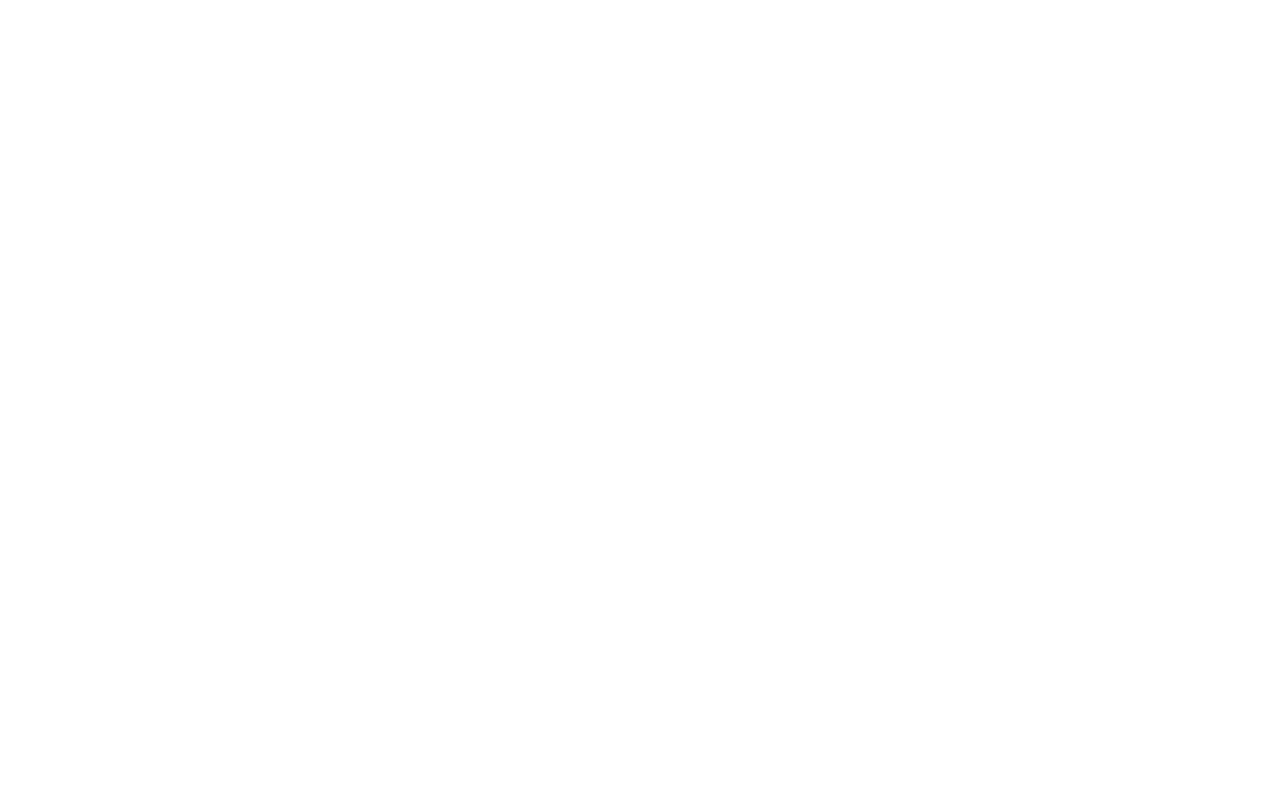
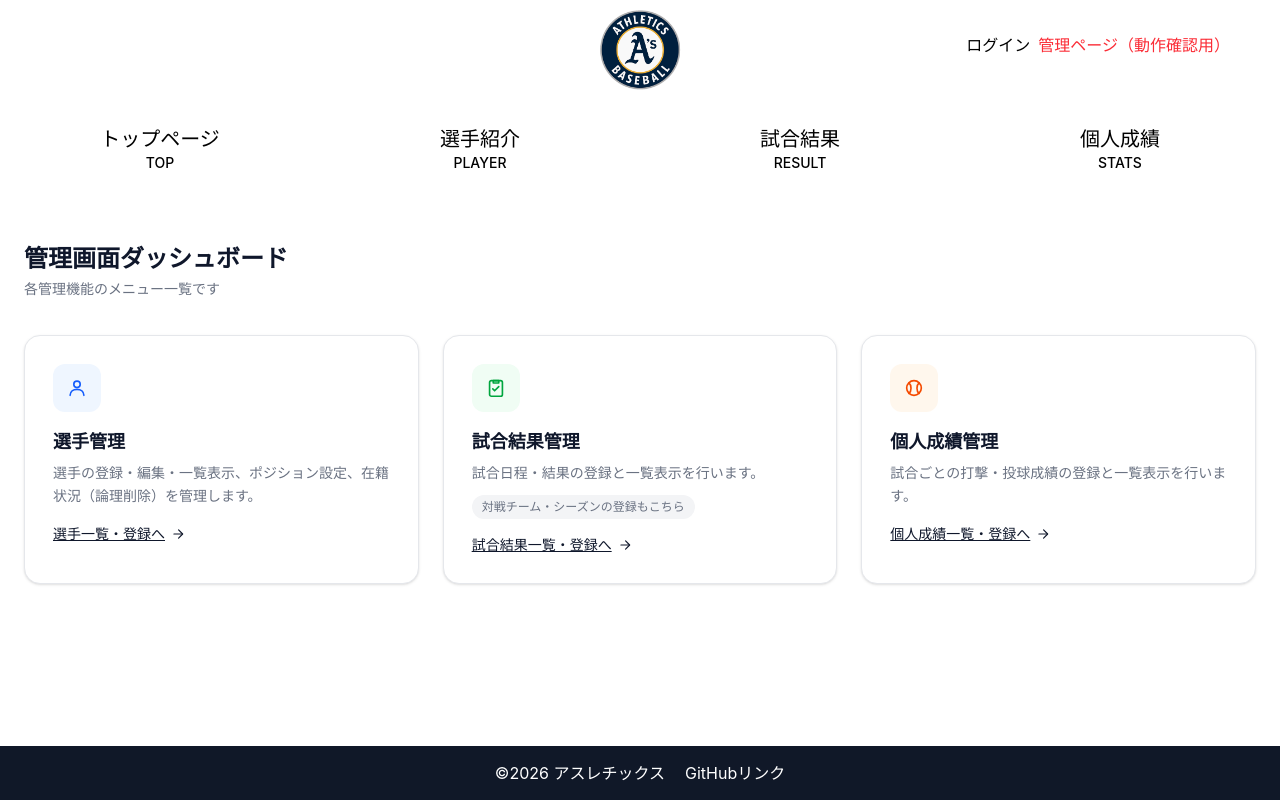
Before and after one commit to hibiki0324-gif/Athletics, a React (Vite) app in the folder frontend/: page /admin in a window 1280 px wide. Before the commit this address had no page. Built offline with nearby package versions, Linux system fonts and the light colour scheme.

Commit message:
feature:管理画面ダッシュボード作成

```diff
--- a/frontend/src/App.tsx
+++ b/frontend/src/App.tsx
@@ -10,6 +10,7 @@
 import PlayerRegister from "./pages/admin/PlayerRegister";
 import StatsDetail from "./pages/public/StatsDetail";
 import Schedule from "./pages/public/Schedule";
+import DashBoard from "./pages/admin/DashBoard";
 
 function App() {
   return (
@@ -23,7 +24,8 @@
           <Route path="/results" element={<Result />} />
           <Route path="/results/:id" element={<ResultDetail />} />
           <Route path="/stats" element={<Stats />} />
-          <Route path="/admin/players-register" element={<PlayerRegister/>}></Route>
+          <Route path="/admin" element={<DashBoard />}/>
+          <Route path="/admin/players-register" element={<PlayerRegister />}/>
           <Route path="/stats/detail" element={<StatsDetail />} />
           <Route path="/schedule" element={<Schedule />} />
         </Route>
--- /dev/null
+++ b/frontend/src/components/admin/dashboard/MenuCard.tsx
@@ -0,0 +1,102 @@
+import { Link } from "react-router-dom";
+
+function MenuCard(){
+    return(
+        <div className="max-w-7xl mx-auto my-10 px-6 flex flex-col gap-9">
+            <div className="flex items-end justify-between flex-wrap gap-3">
+                <div className="flex flex-col gap-1">
+                    <h1 className="text-2xl font-bold text-slate-900">管理画面ダッシュボード</h1>
+                    <p className="text-sm text-gray-500">各管理機能のメニュー一覧です</p>
+                </div>
+            </div>
+
+            <div className="grid grid-cols-1 md:grid-cols-3 gap-6">
+
+                <Link
+                    to="/admin/players-register"
+                    className="flex flex-col gap-4 bg-white border border-gray-200 rounded-2xl shadow-sm p-7 transition-all hover:shadow-md hover:border-blue-300 hover:-translate-y-0.5"
+                >
+                    <div className="w-12 h-12 rounded-xl bg-blue-50 text-blue-600 flex items-center justify-center">
+                        <svg width="22" height="22" viewBox="0 0 24 24" fill="none" stroke="currentColor" strokeWidth="1.8" strokeLinecap="round" strokeLinejoin="round">
+                            <circle cx="12" cy="8" r="3.5"></circle>
+                            <path d="M4.5 20c0-4.1 3.4-6.5 7.5-6.5s7.5 2.4 7.5 6.5"></path>
+                        </svg>
+                    </div>
+                    <div className="flex flex-col gap-1.5">
+                        <h2 className="text-lg font-bold text-slate-900">選手管理</h2>
+                        <p className="text-sm text-gray-500 leading-relaxed">
+                            選手の登録・編集・一覧表示、ポジション設定、在籍状況（論理削除）を管理します。
+                        </p>
+                    </div>
+                    <span className="flex items-center gap-1.5 text-sm text-slate-900">
+                        <span className="underline">選手一覧・登録へ</span>
+                        <svg width="14" height="14" viewBox="0 0 24 24" fill="none" stroke="currentColor" strokeWidth="2" strokeLinecap="round" strokeLinejoin="round">
+                            <path d="M5 12h14"></path>
+                            <path d="M13 5l7 7-7 7"></path>
+                        </svg>
+                    </span>
+                </Link>
+
+                <Link
+                    to="#"
+                    className="flex flex-col gap-4 bg-white border border-gray-200 rounded-2xl shadow-sm p-7 transition-all hover:shadow-md hover:border-green-300 hover:-translate-y-0.5"
+                >
+                    <div className="w-12 h-12 rounded-xl bg-green-50 text-green-600 flex items-center justify-center">
+                        <svg width="22" height="22" viewBox="0 0 24 24" fill="none" stroke="currentColor" strokeWidth="1.8" strokeLinecap="round" strokeLinejoin="round">
+                            <rect x="5" y="4" width="14" height="17" rx="2"></rect>
+                            <path d="M9 4h6v2.5H9z"></path>
+                            <path d="M8.5 13l2 2 4.5-4.5"></path>
+                        </svg>
+                    </div>
+                    <div className="flex flex-col gap-2.5">
+                        <div className="flex flex-col gap-1.5">
+                            <h2 className="text-lg font-bold text-slate-900">試合結果管理</h2>
+                            <p className="text-sm text-gray-500 leading-relaxed">
+                                試合日程・結果の登録と一覧表示を行います。
+                            </p>
+                        </div>
+                        <span className="self-start text-xs text-gray-500 bg-gray-100 rounded-full px-2.5 py-1">
+                            対戦チーム・シーズンの登録もこちら
+                        </span>
+                    </div>
+                    <span className="flex items-center gap-1.5 text-sm text-slate-900">
+                        <span className="underline">試合結果一覧・登録へ</span>
+                        <svg width="14" height="14" viewBox="0 0 24 24" fill="none" stroke="currentColor" strokeWidth="2" strokeLinecap="round" strokeLinejoin="round">
+                            <path d="M5 12h14"></path>
+                            <path d="M13 5l7 7-7 7"></path>
+                        </svg>
+                    </span>
+                </Link>
+
+                <Link
+                    to="#"
+                    className="flex flex-col gap-4 bg-white border border-gray-200 rounded-2xl shadow-sm p-7 transition-all hover:shadow-md hover:border-orange-300 hover:-translate-y-0.5"
+                >
+                    <div className="w-12 h-12 rounded-xl bg-orange-50 text-orange-600 flex items-center justify-center">
+                        <svg width="22" height="22" viewBox="0 0 24 24" fill="none" stroke="currentColor" strokeWidth="1.8" strokeLinecap="round" strokeLinejoin="round">
+                            <circle cx="12" cy="12" r="8"></circle>
+                            <path d="M6.5 6.5c3 2.5 3 9 0 11.5"></path>
+                            <path d="M17.5 6.5c-3 2.5-3 9 0 11.5"></path>
+                        </svg>
+                    </div>
+                    <div className="flex flex-col gap-1.5">
+                        <h2 className="text-lg font-bold text-slate-900">個人成績管理</h2>
+                        <p className="text-sm text-gray-500 leading-relaxed">
+                            試合ごとの打撃・投球成績の登録と一覧表示を行います。
+                        </p>
+                    </div>
+                    <span className="flex items-center gap-1.5 text-sm text-slate-900">
+                        <span className="underline">個人成績一覧・登録へ</span>
+                        <svg width="14" height="14" viewBox="0 0 24 24" fill="none" stroke="currentColor" strokeWidth="2" strokeLinecap="round" strokeLinejoin="round">
+                            <path d="M5 12h14"></path>
+                            <path d="M13 5l7 7-7 7"></path>
+                        </svg>
+                    </span>
+                </Link>
+
+            </div>
+        </div>
+    )
+};
+
+export default MenuCard;
--- a/frontend/src/components/layout/Header.tsx
+++ b/frontend/src/components/layout/Header.tsx
@@ -46,6 +46,9 @@
 
                 <div className="flex justify-end pr-[50px]">
                     <Link to="/login">ログイン</Link>
+                    <div className='pl-2 text-red-500'>
+                        <Link to="/admin">管理ページ（動作確認用）</Link>
+                    </div>
                 </div>
             </div>
 
--- /dev/null
+++ b/frontend/src/pages/admin/DashBoard.tsx
@@ -0,0 +1,11 @@
+import MenuCard from "../../components/admin/dashboard/MenuCard";
+
+function DashBoard(){
+    return(
+        <>
+            <MenuCard />
+        </>
+    )
+};
+
+export default DashBoard;
```
